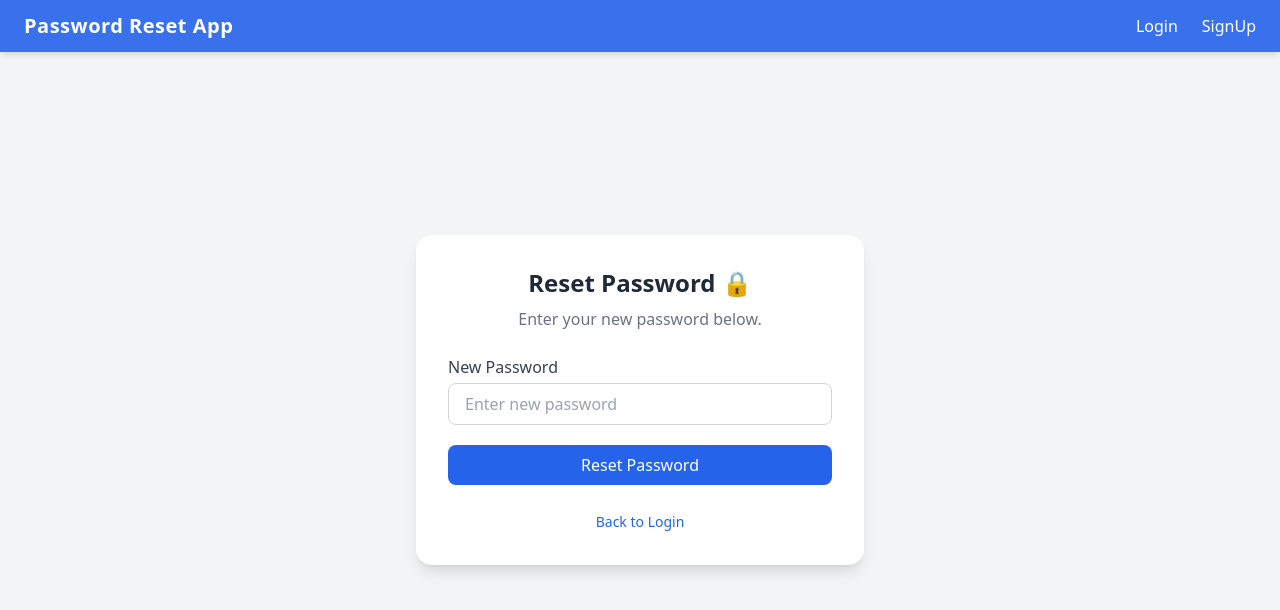
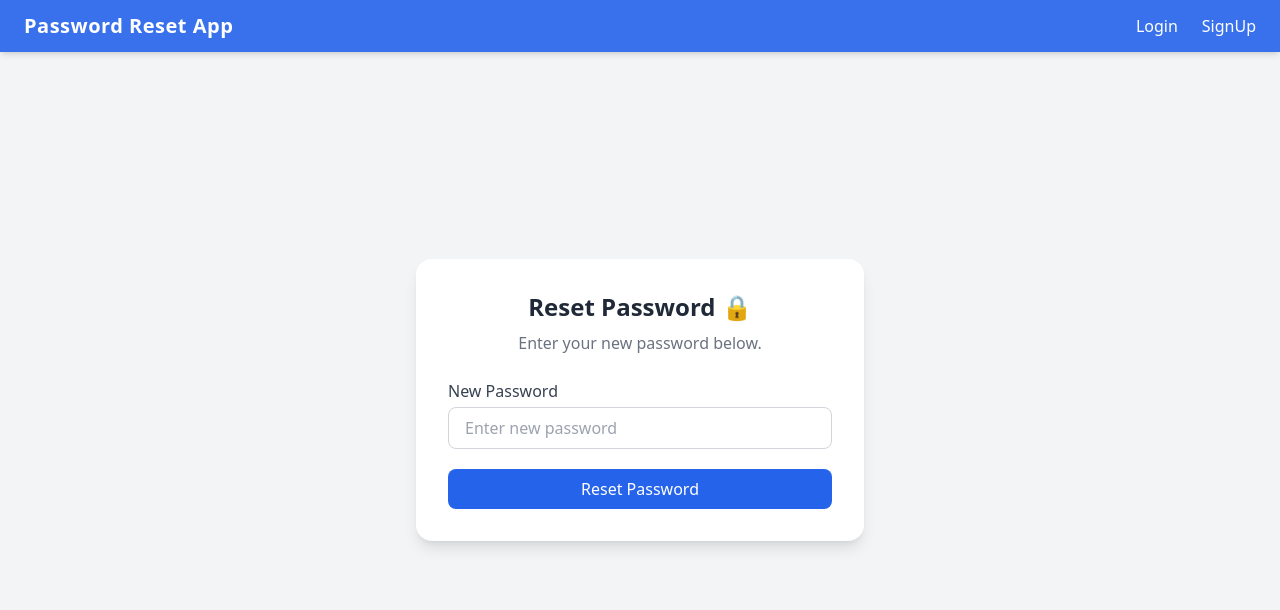
Before and after one commit to Varun30501/password-reset-app-frontend, a React (Vite) app: page /reset-password/1 in a window 1280 px wide. Shown: the top 610 px of the page. Built offline with nearby package versions, Linux system fonts and the light colour scheme.

Commit message:
final commit

```diff
--- a/src/pages/ResetPassword.jsx
+++ b/src/pages/ResetPassword.jsx
@@ -4,14 +4,14 @@ import API from "../api";
 import { toast } from "react-toastify";
 
 const ResetPassword = () => {
-    const { token } = useParams(); // ✅ Capture token from URL
+    const { token } = useParams();
     const navigate = useNavigate();
     const [newPassword, setNewPassword] = useState("");
     const [loading, setLoading] = useState(false);
+    const [resetDone, setResetDone] = useState(false);
 
     const handleReset = async (e) => {
         e.preventDefault();
-
         if (!token) {
             toast.error("Invalid or missing reset token");
             return;
@@ -20,10 +20,10 @@ const ResetPassword = () => {
         try {
             setLoading(true);
             const response = await API.post("/reset-password", { token, newPassword });
+
             toast.success(response.data?.message || "Password reset successful!");
-            navigate("/login");
+            setResetDone(true); // ✅ show success UI
         } catch (err) {
-            console.error("Reset password error:", err);
             toast.error(err.response?.data?.message || "Invalid or expired link");
         } finally {
             setLoading(false);
@@ -32,17 +32,21 @@ const ResetPassword = () => {
 
     return (
         <div className="flex min-h-screen items-center justify-center bg-gray-100 px-4">
-            <div className="w-full max-w-md bg-white rounded-2xl shadow-lg p-8">
-                <h2 className="text-2xl font-semibold text-center mb-2 text-gray-800">
+            <div className="w-full max-w-md bg-white rounded-2xl shadow-lg p-8 text-center">
+                {!resetDone ? (
+                    <>
+                        <h2 className="text-2xl font-semibold mb-2 text-gray-800">
                             Reset Password 🔒
                         </h2>
-                <p className="text-gray-500 text-center mb-6">
+                        <p className="text-gray-500 mb-6">
                             Enter your new password below.
                         </p>
 
                         <form onSubmit={handleReset} className="space-y-5">
                             <div>
-                        <label className="block text-gray-700 mb-1">New Password</label>
+                                <label className="block text-left text-gray-700 mb-1">
+                                    New Password
+                                </label>
                                 <input
                                     type="password"
                                     value={newPassword}
@@ -64,16 +68,29 @@ const ResetPassword = () => {
                                 {loading ? "Resetting..." : "Reset Password"}
                             </button>
                         </form>
+                    </>
+                ) : (
+                    // ✅ Success UI
+                    <div className="text-center">
+                        <h2 className="text-2xl font-semibold text-green-600 mb-3">
+                            ✅ Password Reset Successful!
+                        </h2>
+                        <p className="text-gray-600 mb-6">
+                            Your password has been updated successfully.
+                            You can now log in with your new password.
+                        </p>
 
-                <div className="text-center mt-6">
-                    <a href="/login" className="text-blue-600 text-sm hover:underline">
-                        Back to Login
-                    </a>
+                        <button
+                            onClick={() => navigate("/login")}
+                            className="bg-blue-600 hover:bg-blue-700 text-white px-6 py-2 rounded-lg font-medium transition"
+                        >
+                            Go to Login
+                        </button>
                     </div>
+                )}
             </div>
         </div>
     );
 };
-console.log("✅ ResetPassword component rendered");
 
 export default ResetPassword;
```
Lines whose indentation alone changed are shown as unchanged.
